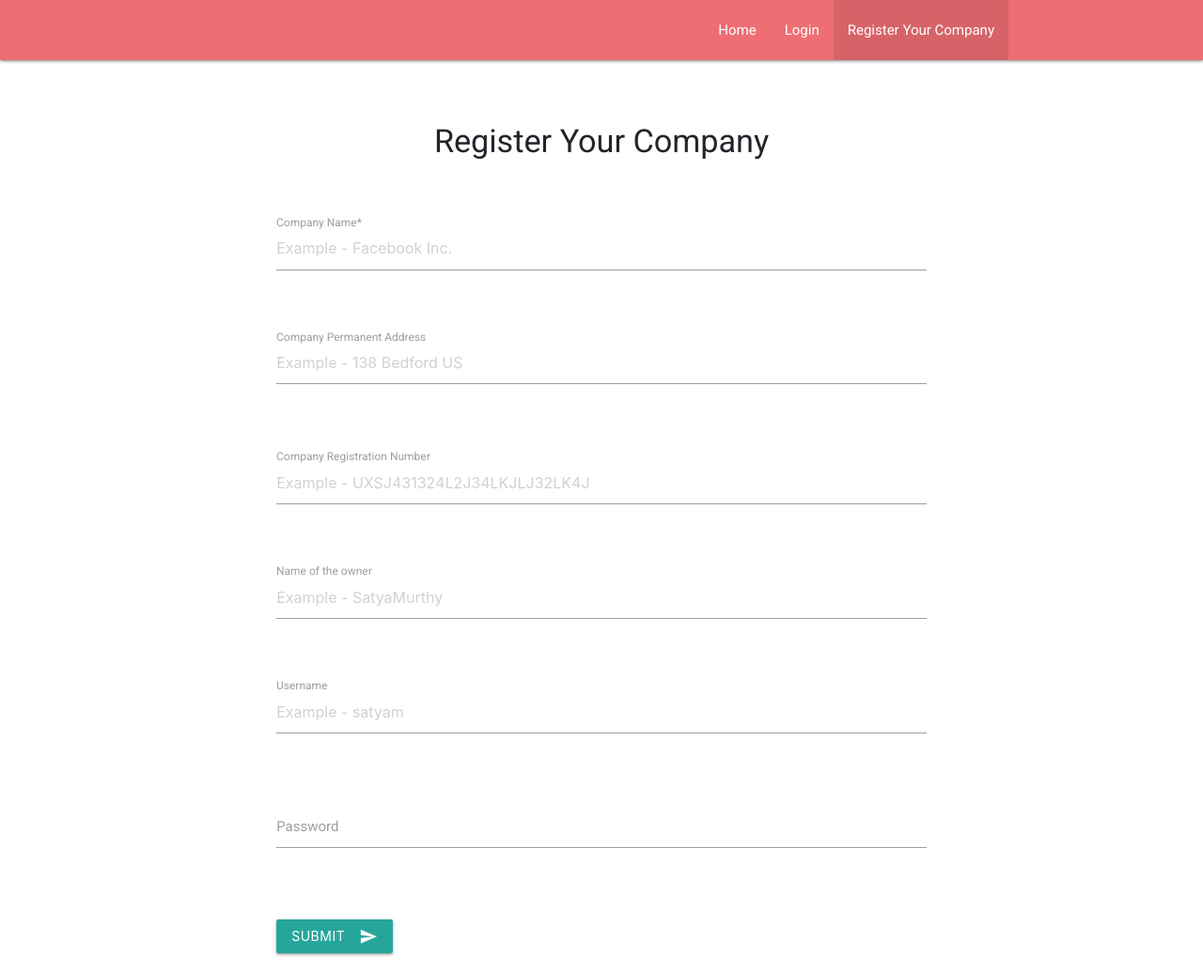
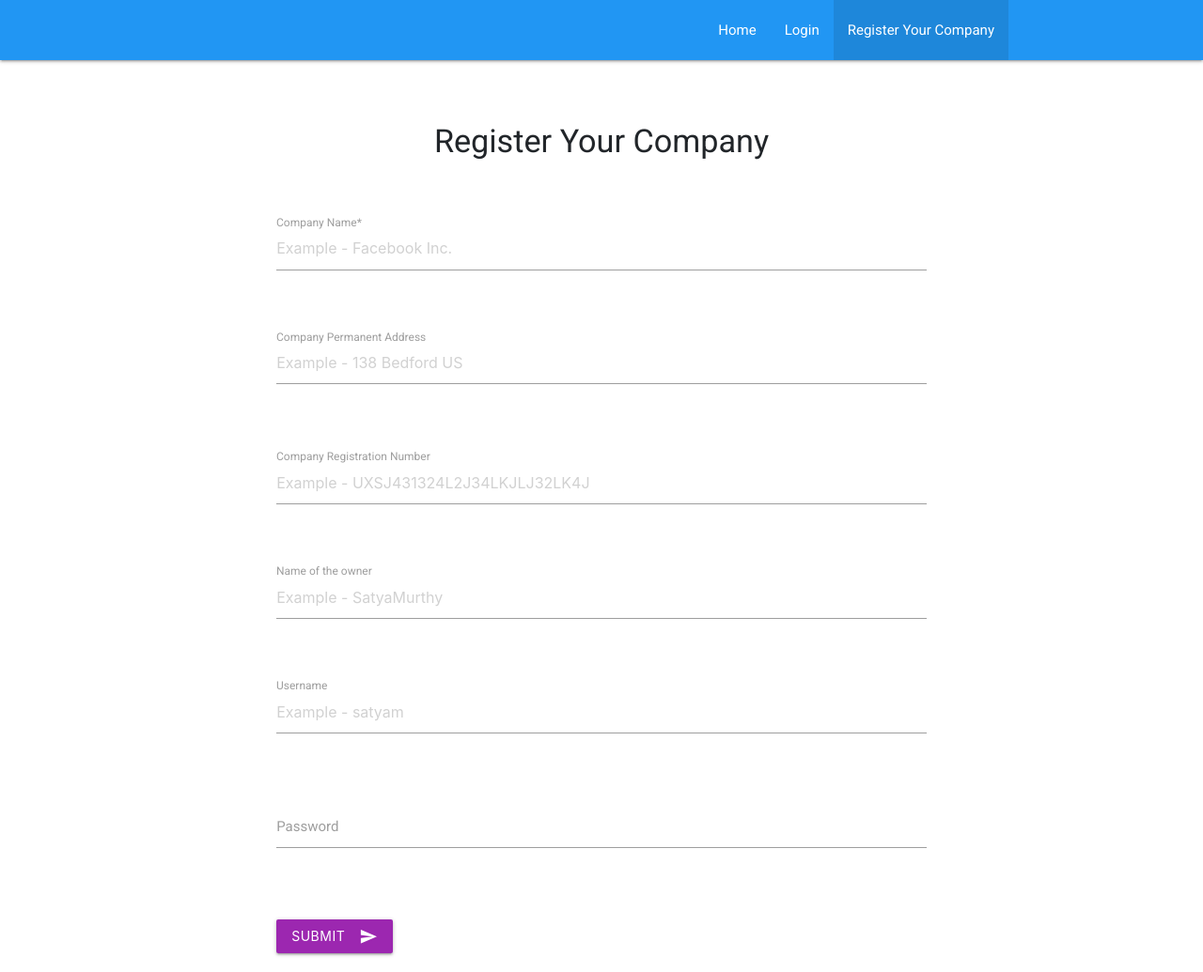
Before and after one commit to shreyansdjp/salary-mgt-idk, a Flask app: page /company/register in a window 1280 px wide. Shown: the whole page at 94% size. Run offline with Flask 2, Linux system fonts and the light colour scheme; parts of the project's set-up code (start-up, migrations or seed data) failed here and were passed over; some libraries are stand-ins or nearby versions.

Commit message:
colors changes

```diff
--- a/static/css/style.css
+++ b/static/css/style.css
@@ -52,6 +52,22 @@ a:hover *{
     margin: 50px 0 50px 0;
 }
 
+.nav-wrapper {
+    background: #2196F3;
+}
+
+.page-footer {
+    background: #2196F3;
+}
+
+.btn.waves-effect {
+    background: #9C27B0;
+}
+
+.btn {
+    background: #FF9800;
+}
+
 @media print {
     .no-print, .no-print * {
         display: none;
--- a/templates/administrators.html
+++ b/templates/administrators.html
@@ -16,7 +16,7 @@
                     <td>{{ administrator['name'] }}</td>
                     <td>
                         <a href="/user/administrators/{{ administrator['id'] }}/edit" class="btn mr-2">Edit</a>
-                        <a href="/user/administrators/{{ administrator['id'] }}/delete" class="btn mr-2">Delete</a>
+                        <a onclick="return confirm('Do you really want to delete?')" href="/user/administrators/{{ administrator['id'] }}/delete" class="btn mr-2">Delete</a>
                     </td>
                 </tr>
                 {% endfor %}
--- a/templates/employee.html
+++ b/templates/employee.html
@@ -21,7 +21,7 @@
             {% if session['is_owner'] == 1 and session['is_supervisor'] == 1 %}
             <div class="card-actions p-4">
                 <a href="/user/employees/{{ employee['id'] }}/edit" class="btn btn-outline-warning">Edit Employee</a>
-                <a href="/user/employees/{{ employee['id'] }}/delete" class="btn btn-outline-danger">Delete Employee</a>
+                <a onclick="return confirm('Do you really want to delete?')" href="/user/employees/{{ employee['id'] }}/delete" class="btn btn-outline-danger">Delete Employee</a>
                 <a href="{{ url_for('employees') }}" class="btn">Go Back</a>
             </div>
             {% endif %}
```
Also changed, not shown: app.py (line endings or trailing spaces), 1 other file.
